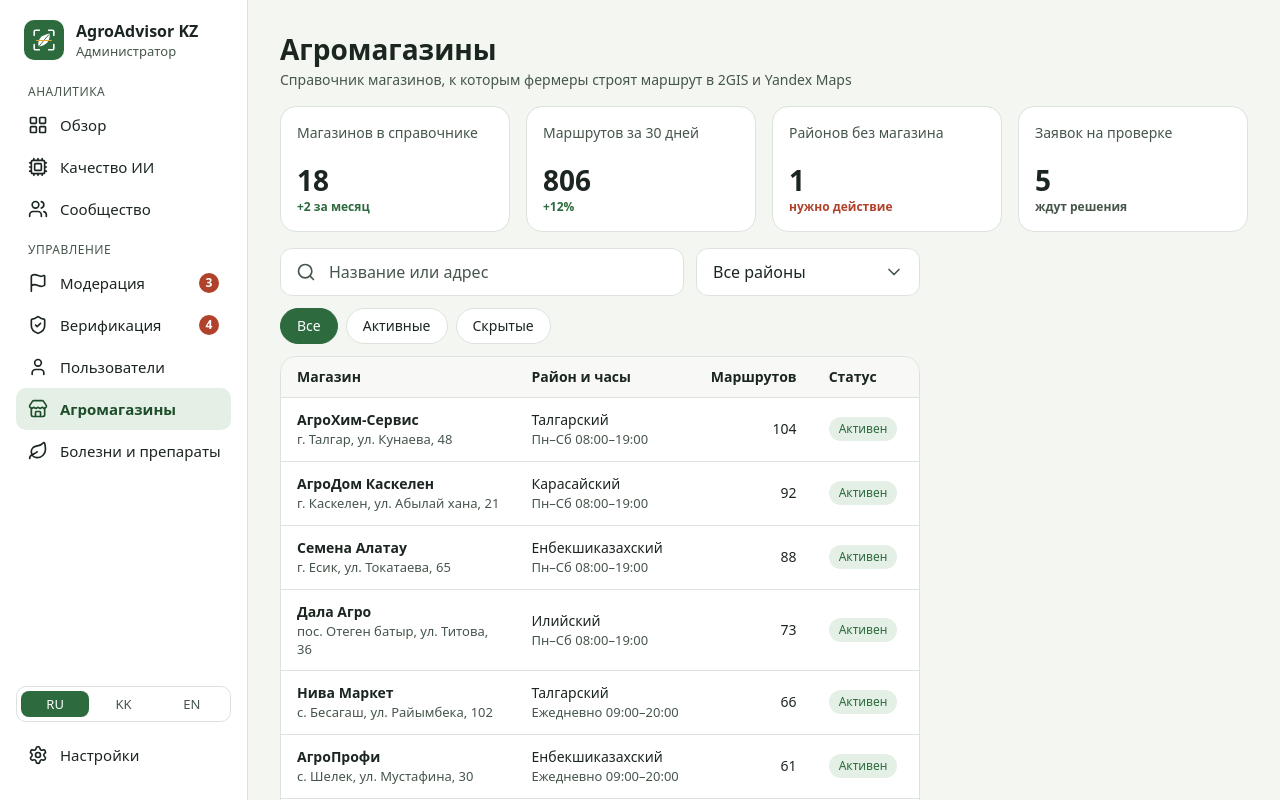
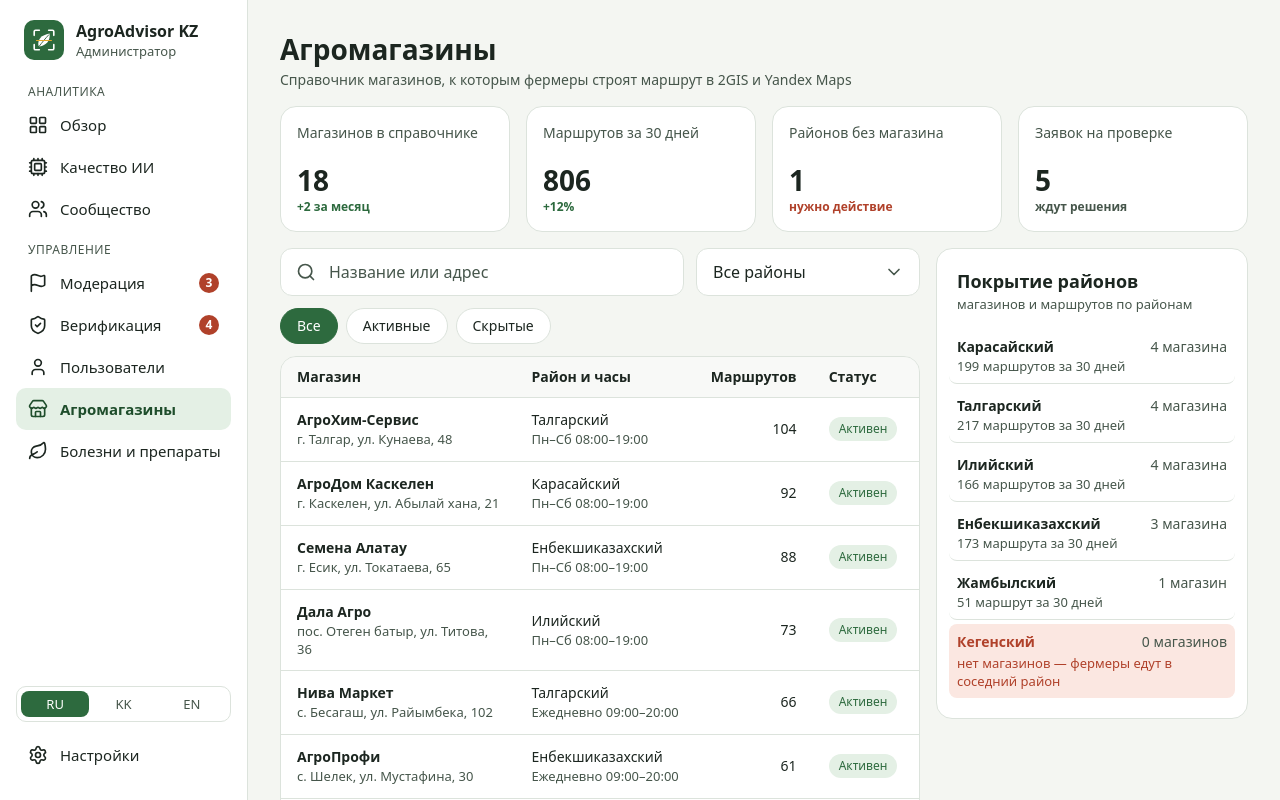
Before and after one commit to nurbolatdev/agroadvisor-kz, a React (Vite) app in the folder apps/admin-web/: page /shops in a window 1280 px wide. Shown: the top 800 px of the page. Built offline with nearby package versions, Linux system fonts and the light colour scheme.

Commit message:
feat(shops): add district coverage card

```diff
--- /dev/null
+++ b/apps/admin-web/src/features/shops/components/DistrictCoverageCard.tsx
@@ -0,0 +1,61 @@
+import { Card, CardHeader } from '@/components/ui/Card'
+import { SHOP_DISTRICTS } from '@/shared/constants/districts'
+import type { Shop } from '@/shared/types'
+import { cn } from '@/shared/utils/cn'
+import { pluralize } from '@/shared/utils/format'
+
+interface DistrictCoverageCardProps {
+  /** All shops of the directory; only active ones count as coverage. */
+  shops: Shop[]
+}
+
+export function DistrictCoverageCard({ shops }: DistrictCoverageCardProps) {
+  const rows = SHOP_DISTRICTS.map((district) => {
+    const active = shops.filter((shop) => shop.district === district && shop.status === 'active')
+    return {
+      district,
+      shops: active.length,
+      routes: active.reduce((sum, shop) => sum + shop.routes30d, 0),
+    }
+  })
+
+  return (
+    <Card>
+      <CardHeader title="Покрытие районов" subtitle="магазинов и маршрутов по районам" />
+      <ul className="flex flex-col gap-1">
+        {rows.map((row) => (
+          <li
+            key={row.district}
+            className={cn(
+              '-mx-2 rounded-lg px-2 py-2',
+              row.shops === 0 ? 'bg-danger-soft' : 'border-b border-border last:border-b-0',
+            )}
+          >
+            <span className="flex items-baseline justify-between gap-3">
+              <span
+                className={cn(
+                  'text-small font-semibold',
+                  row.shops === 0 ? 'text-danger' : 'text-text',
+                )}
+              >
+                {row.district}
+              </span>
+              <span className="text-small text-text-muted">
+                {pluralize(row.shops, ['магазин', 'магазина', 'магазинов'])}
+              </span>
+            </span>
+            {row.shops === 0 ? (
+              <span className="mt-0.5 block text-caption font-normal text-danger">
+                нет магазинов — фермеры едут в соседний район
+              </span>
+            ) : (
+              <span className="block text-caption font-normal text-text-muted">
+                {pluralize(row.routes, ['маршрут', 'маршрута', 'маршрутов'])} за 30 дней
+              </span>
+            )}
+          </li>
+        ))}
+      </ul>
+    </Card>
+  )
+}
--- a/apps/admin-web/src/features/shops/pages/ShopsPage.tsx
+++ b/apps/admin-web/src/features/shops/pages/ShopsPage.tsx
@@ -1,6 +1,7 @@
 import { useState } from 'react'
 import { Loader } from '@/components/ui/Loader'
 import { PageHeader } from '@/components/ui/PageHeader'
+import { DistrictCoverageCard } from '@/features/shops/components/DistrictCoverageCard'
 import { ShopFilters, type ShopFilterValue } from '@/features/shops/components/ShopFilters'
 import { ShopKpis } from '@/features/shops/components/ShopKpis'
 import { ShopsTable } from '@/features/shops/components/ShopsTable'
@@ -14,6 +15,8 @@ export function ShopsPage() {
     status: undefined,
   })
   const stats = useApiQuery(() => api.getShopStats(), [])
+  // Unfiltered list for the coverage card, independent of the table filters.
+  const allShops = useApiQuery(() => api.getShops(), [])
   const shops = useApiQuery(
     () =>
       api.getShops({
@@ -41,6 +44,7 @@ export function ShopsPage() {
               <Loader />
             )}
           </section>
+          {allShops.data ? <DistrictCoverageCard shops={allShops.data} /> : <Loader />}
         </div>
       </div>
     </>
```
